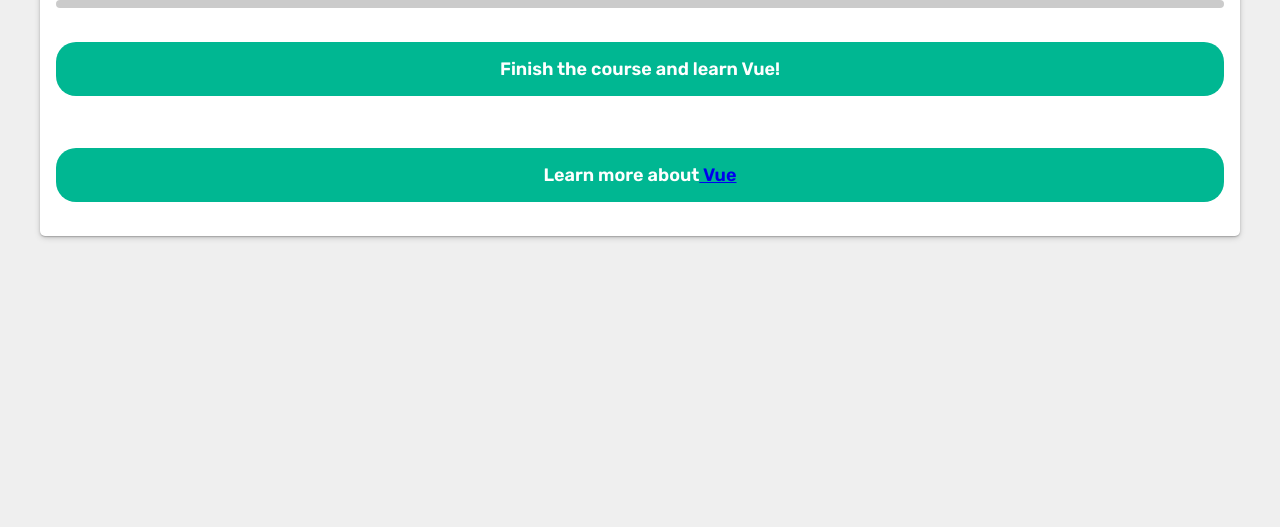
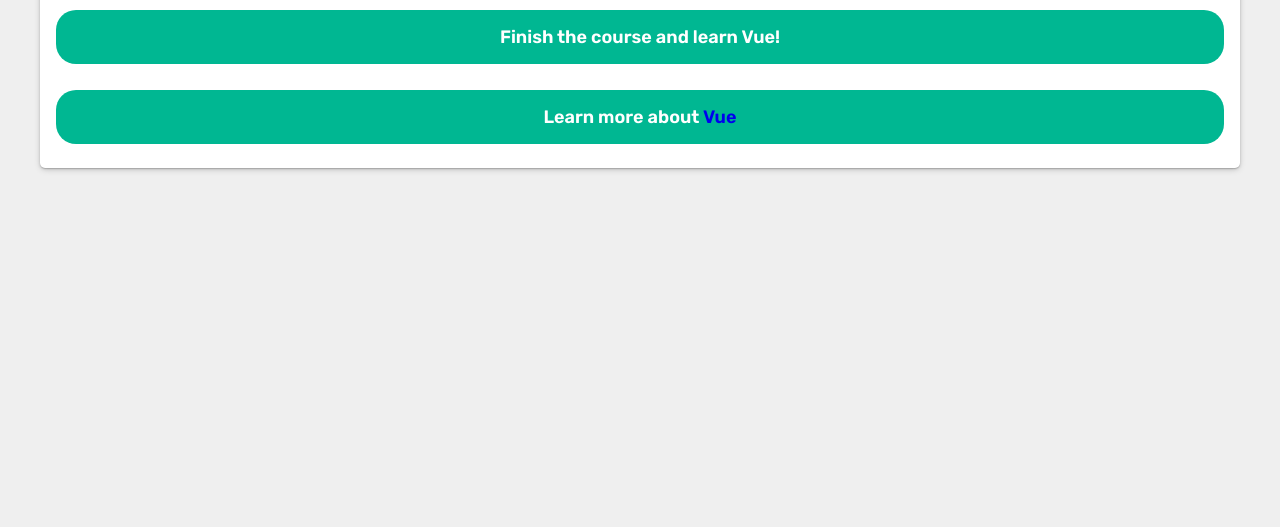
Before and after one commit to Reny8/Vue-Practice-Projects, a plain HTML site: page vueProject2/index.html in a window 1280 px wide. Shown: the part 273-800 px from the top of the page. Drawn offline with nearby package versions, Linux system fonts and the light colour scheme.

Commit message:
Adjust styles and add target to anchor tag

```diff
--- a/vueProject2/styles.css
+++ b/vueProject2/styles.css
@@ -28,7 +28,6 @@
   margin: 2rem 2rem;
   padding: 1rem;
   flex-direction: column;
-  gap: 1rem
 }
 
 section#user-goal hr {
@@ -53,5 +52,9 @@
     padding: 1rem 0rem;
     text-align: center;
     font-weight: bold;
-    font-size: large
+    font-size: large;
+    margin-bottom: 0.5rem
 }
+section#user-goal a {
+    text-decoration: none;
+}
```
Also changed, not shown: vueProject2/index.html (+1 -1 lines).
